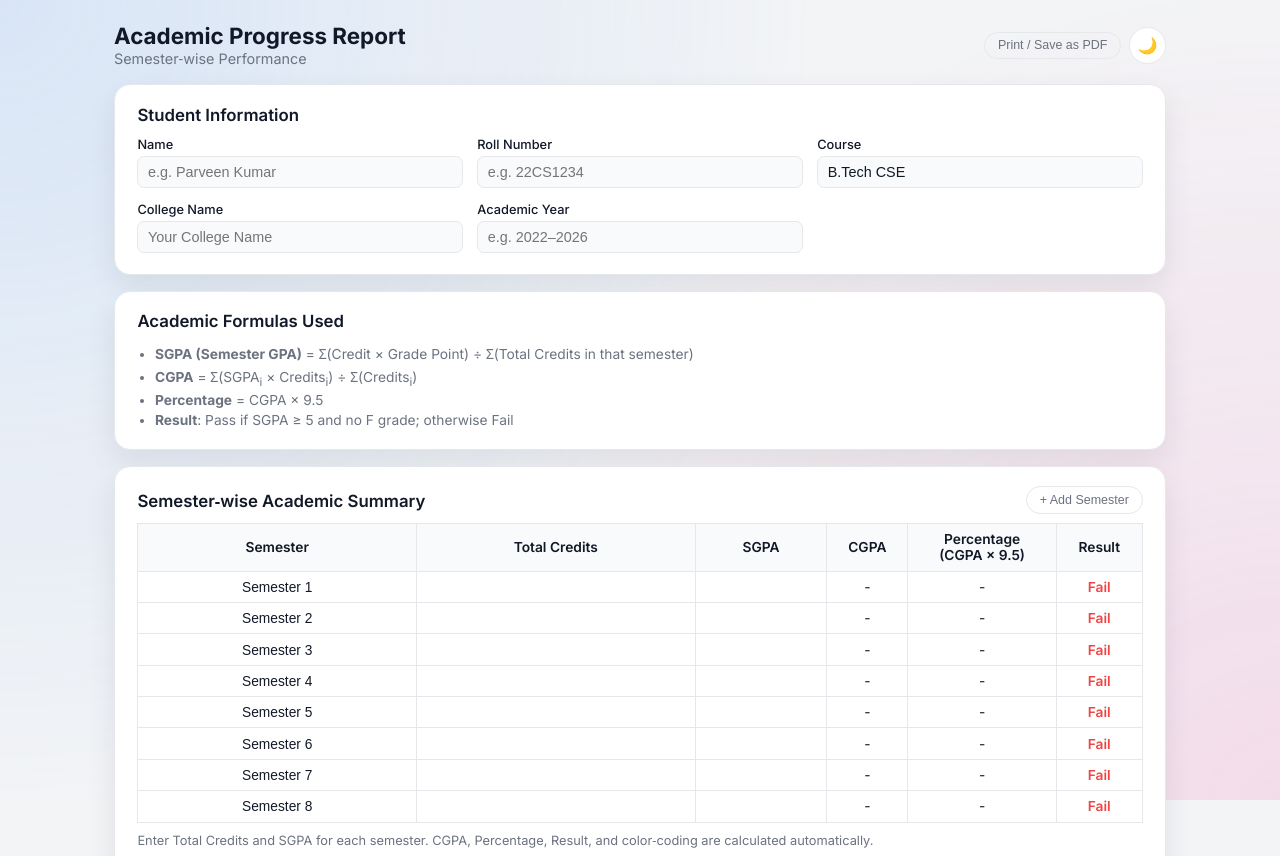
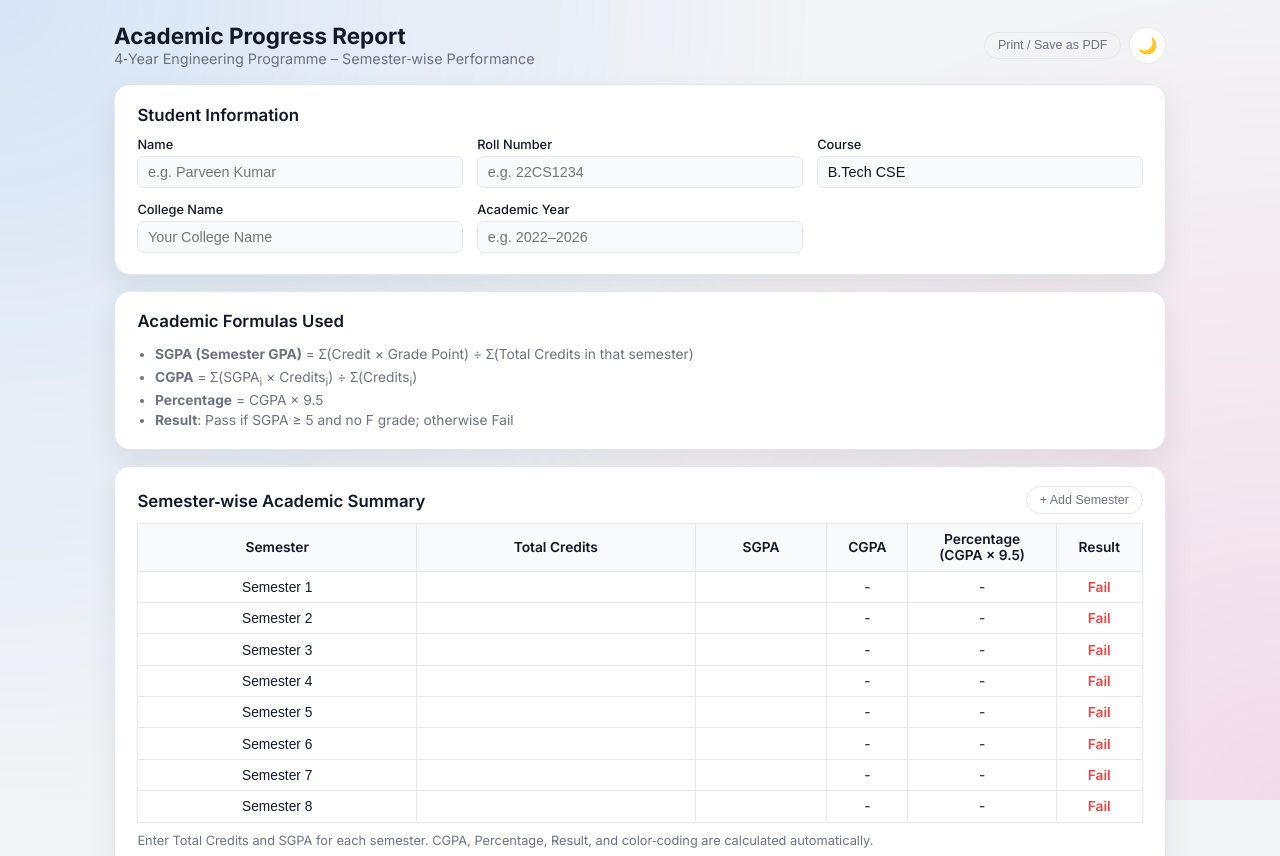
Before and after one commit to ParveenKumar10/semester-wise-marksheet, a plain HTML site: page index.html in a window 1280 px wide. Shown: the top 856 px of the page. Drawn offline with Linux system fonts and the light colour scheme.

```diff
--- a/index.html
+++ b/index.html
@@ -18,7 +18,7 @@
     <header class="report-header">
       <div>
         <h1>Academic Progress Report</h1>
-        <p class="sub">Semester‑wise Performance</p>
+        <p class="sub">4‑Year Engineering Programme – Semester‑wise Performance</p>
       </div>
       <div class="header-actions">
         <button onclick="window.print()" class="btn-ghost-sm">Print / Save as PDF</button>
```
